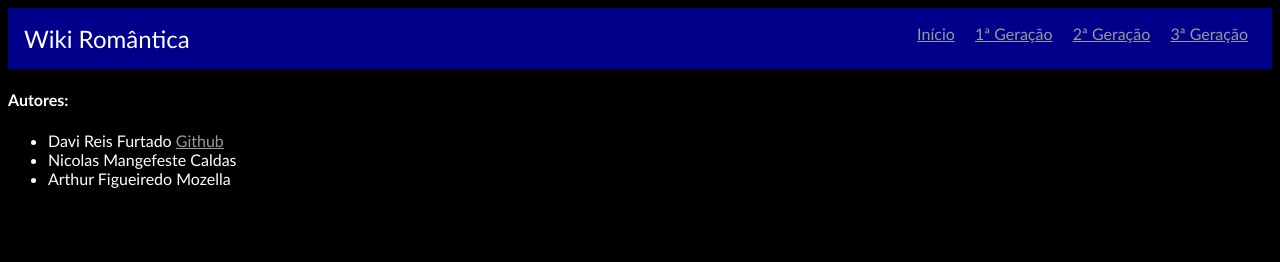
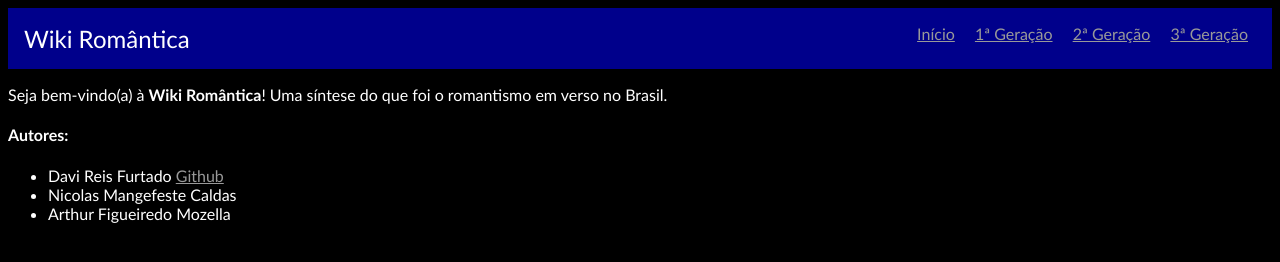
Before and after one commit to davi-furtado/wiki-romantica, a plain HTML site: page index.html in a window 1280 px wide. Drawn offline with Linux system fonts and the light colour scheme.

Commit message:
Links para si mesmo trocados de ./ para .

```diff
--- a/index.html
+++ b/index.html
@@ -21,7 +21,7 @@
       <span>Wiki Romântica</span>
       <nav>
         <a
-          href="./"
+          href="."
           class="atual"
           >Início</a
         >
@@ -30,7 +30,12 @@
         <a href="geracao3/">3ª Geração</a>
       </nav>
     </header>
-    <main class="principal"></main>
+    <main class="principal">
+      <p>
+        Seja bem-vindo(a) à <strong>Wiki Romântica</strong>! Uma síntese do que
+        foi o romantismo em verso no Brasil.
+      </p>
+    </main>
     <footer>
       <h4>Autores:</h4>
       <ul>
```
Also changed, not shown: geracao1/index.html (+1 -1 lines), geracao2/index.html (+1 -1 lines), geracao3/index.html (+1 -1 lines), .templates/index.html, .templates/page.html.
